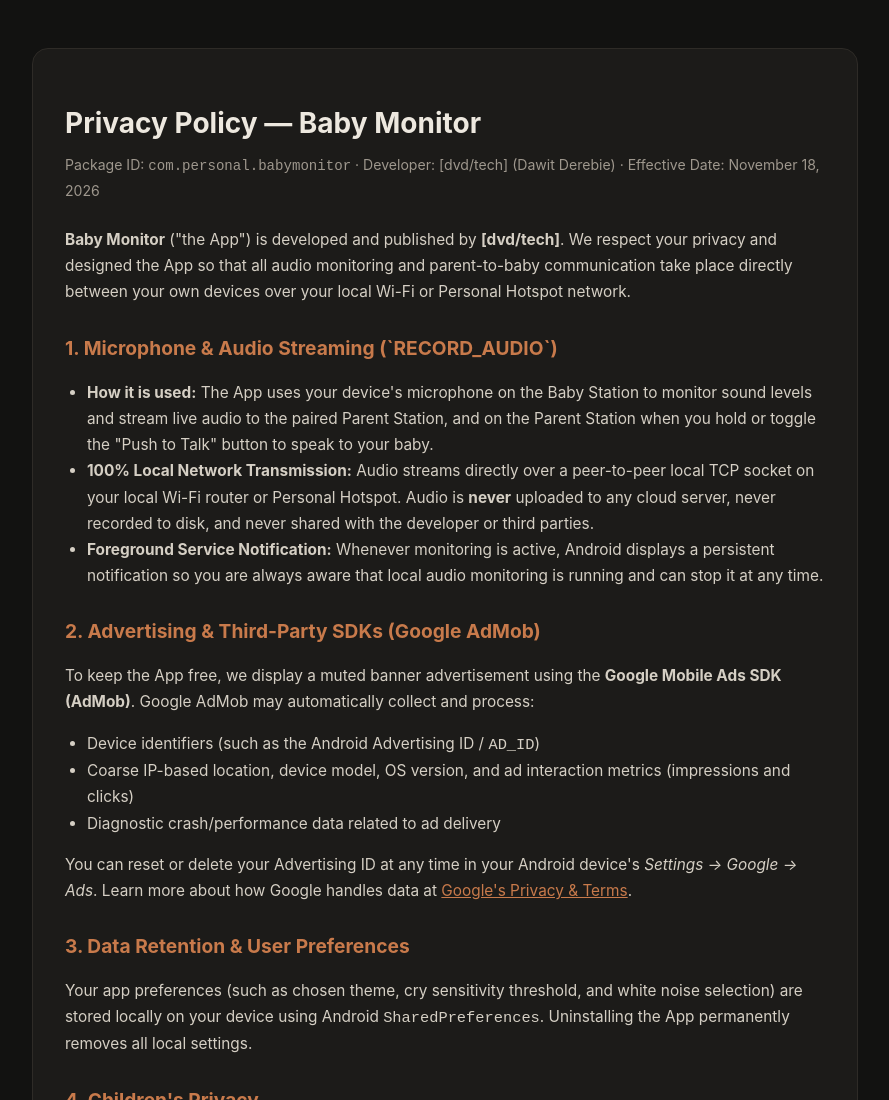
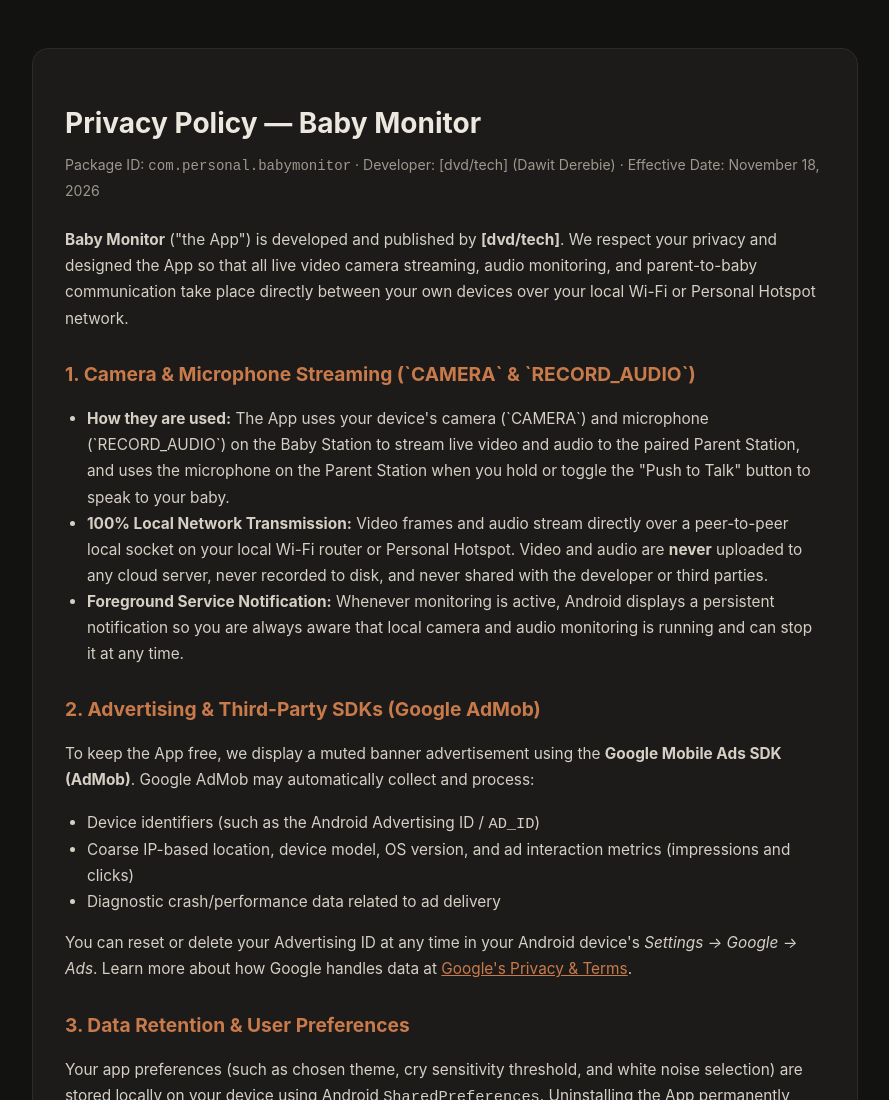
Before and after one commit to 12-Davance/12-Davance.github.io, a plain HTML site: page baby-monitor-privacy.html in a window 1280 px wide. Shown: the top 1100 px of the page, without its empty margins (195-1084 px from the left). Drawn offline with Linux system fonts and the light colour scheme.

Commit message:
Include CAMERA permission and live video streaming in Baby Monitor privacy policy

```diff
--- a/baby-monitor-privacy.html
+++ b/baby-monitor-privacy.html
@@ -33,13 +33,13 @@
     <h1>Privacy Policy — Baby Monitor</h1>
     <div class="meta">Package ID: <code>com.personal.babymonitor</code> · Developer: [dvd/tech] (Dawit Derebie) · Effective Date: November 18, 2026</div>
 
-    <p><strong>Baby Monitor</strong> ("the App") is developed and published by <strong>[dvd/tech]</strong>. We respect your privacy and designed the App so that all audio monitoring and parent-to-baby communication take place directly between your own devices over your local Wi-Fi or Personal Hotspot network.</p>
+    <p><strong>Baby Monitor</strong> ("the App") is developed and published by <strong>[dvd/tech]</strong>. We respect your privacy and designed the App so that all live video camera streaming, audio monitoring, and parent-to-baby communication take place directly between your own devices over your local Wi-Fi or Personal Hotspot network.</p>
 
-    <h2>1. Microphone & Audio Streaming (`RECORD_AUDIO`)</h2>
+    <h2>1. Camera &amp; Microphone Streaming (`CAMERA` &amp; `RECORD_AUDIO`)</h2>
     <ul>
-      <li><strong>How it is used:</strong> The App uses your device's microphone on the Baby Station to monitor sound levels and stream live audio to the paired Parent Station, and on the Parent Station when you hold or toggle the "Push to Talk" button to speak to your baby.</li>
-      <li><strong>100% Local Network Transmission:</strong> Audio streams directly over a peer-to-peer local TCP socket on your local Wi-Fi router or Personal Hotspot. Audio is <strong>never</strong> uploaded to any cloud server, never recorded to disk, and never shared with the developer or third parties.</li>
-      <li><strong>Foreground Service Notification:</strong> Whenever monitoring is active, Android displays a persistent notification so you are always aware that local audio monitoring is running and can stop it at any time.</li>
+      <li><strong>How they are used:</strong> The App uses your device's camera (`CAMERA`) and microphone (`RECORD_AUDIO`) on the Baby Station to stream live video and audio to the paired Parent Station, and uses the microphone on the Parent Station when you hold or toggle the "Push to Talk" button to speak to your baby.</li>
+      <li><strong>100% Local Network Transmission:</strong> Video frames and audio stream directly over a peer-to-peer local socket on your local Wi-Fi router or Personal Hotspot. Video and audio are <strong>never</strong> uploaded to any cloud server, never recorded to disk, and never shared with the developer or third parties.</li>
+      <li><strong>Foreground Service Notification:</strong> Whenever monitoring is active, Android displays a persistent notification so you are always aware that local camera and audio monitoring is running and can stop it at any time.</li>
     </ul>
 
     <h2>2. Advertising & Third-Party SDKs (Google AdMob)</h2>
```
Also changed, not shown: index.html (+1 -1 lines).
